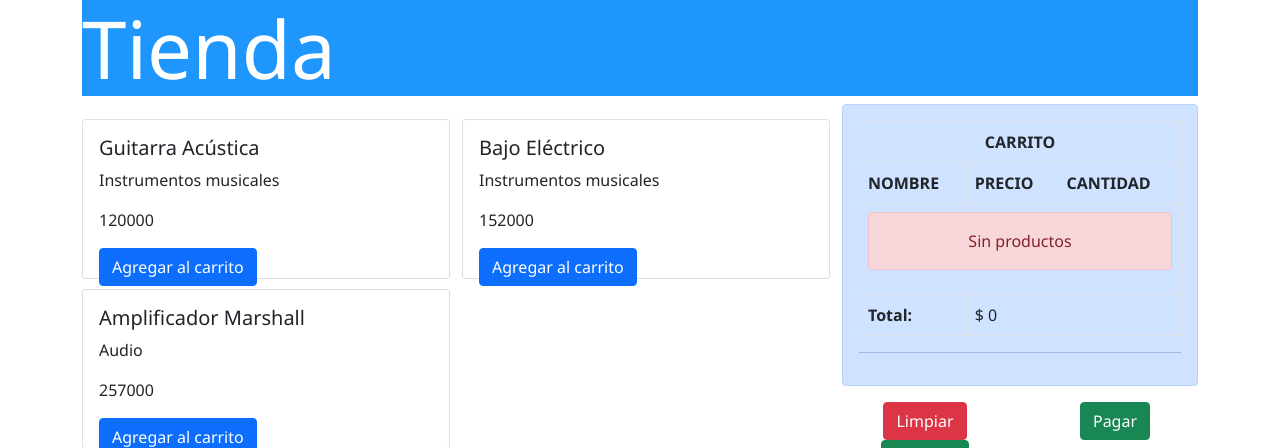
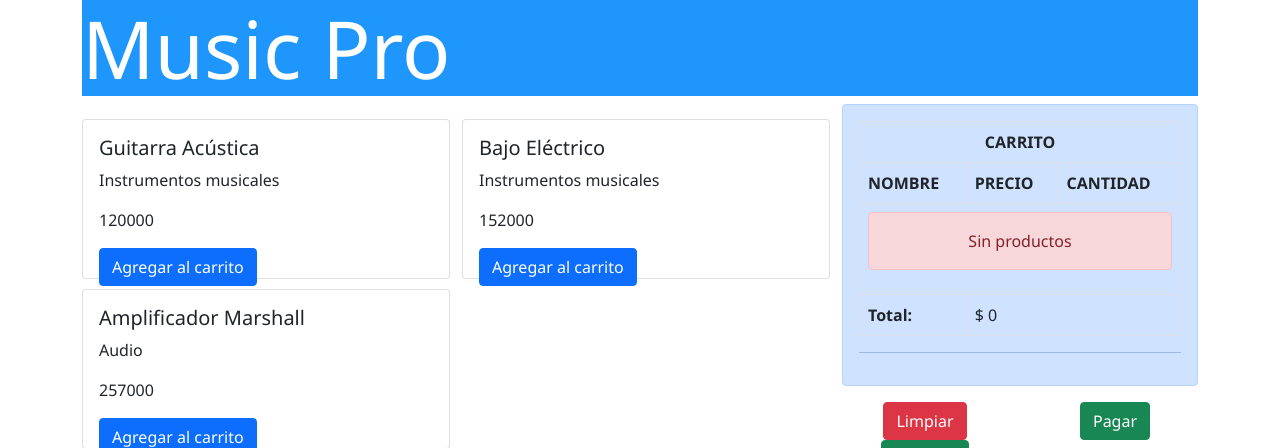
Before and after one commit to mgallardogaray/carrito-compras, a Django app: page / in a window 1280 px wide. Shown: the top 448 px of the page. Run offline with Django 4.2, Linux system fonts and the light colour scheme; data comes from the database, SQL or seed files in the repository; some libraries are stand-ins or nearby versions.

Commit message:
musicpro

```diff
--- a/Carrito/CarritoApp/templates/tienda.html
+++ b/Carrito/CarritoApp/templates/tienda.html
@@ -14,7 +14,7 @@
 <body>
     <div class="container">
         <div class="row">
-            <div class="col-12 align-self-center"><h1 class="display-1">Tienda</h1></div>
+            <div class="col-12 align-self-center"><h1 class="display-1">Music Pro</h1></div>
         </div>
         <div class="row">
             <div class="col-8">
```
